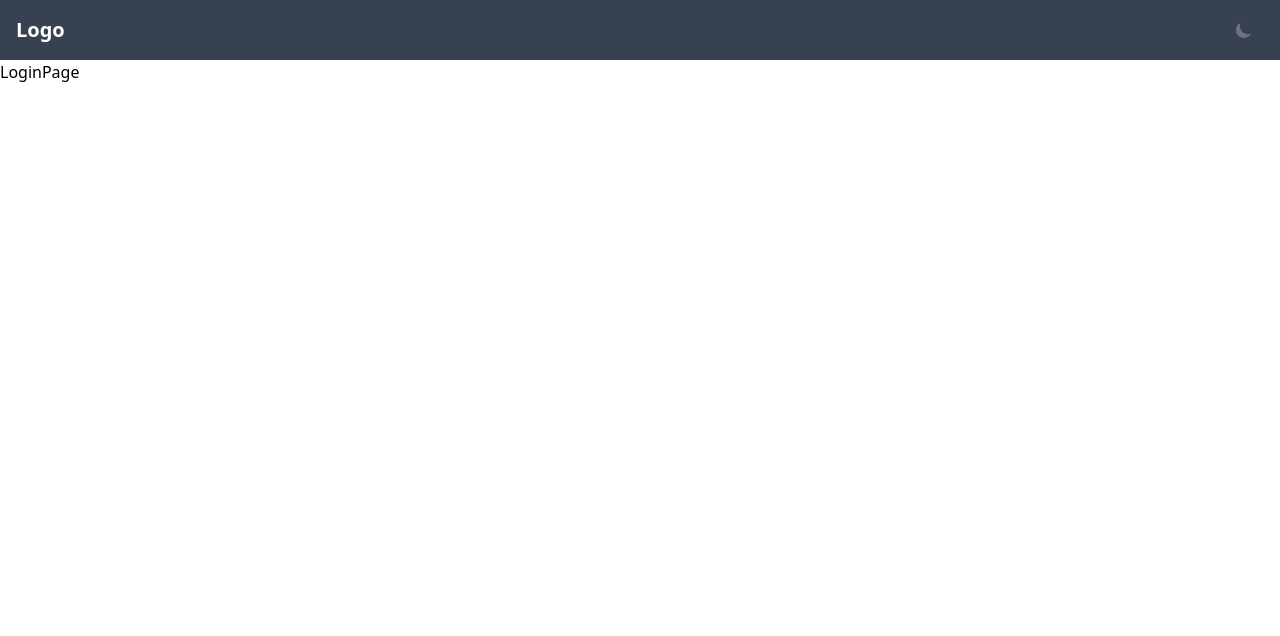
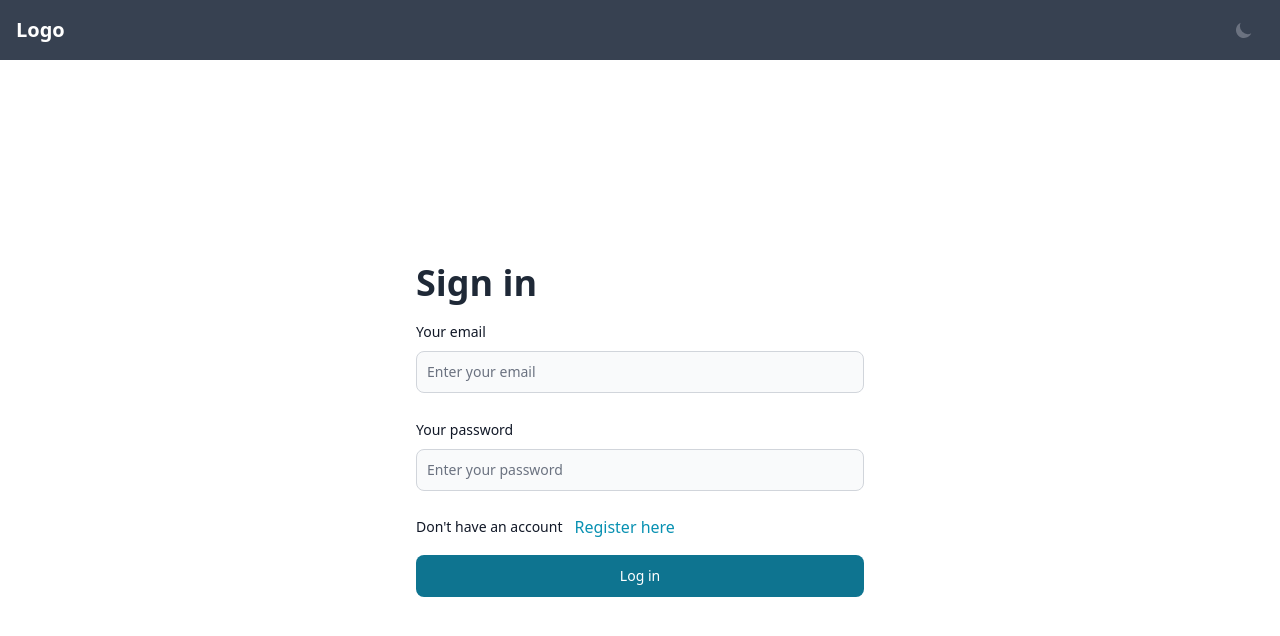
Before and after one commit to OliverDoan/frontend-boilerplate, a React (Vite) app: page /login in a window 1280 px wide. Shown: the top 636 px of the page. Built offline with nearby package versions, Linux system fonts and the light colour scheme.

Commit message:
feat: validate with react-hook-form

```diff
--- a/package.json
+++ b/package.json
@@ -21,11 +21,14 @@
     ]
   },
   "dependencies": {
+    "@hookform/resolvers": "^3.9.1",
     "flowbite": "^2.5.2",
     "flowbite-react": "^0.10.2",
     "react": "^18.3.1",
     "react-dom": "^18.3.1",
-    "react-router-dom": "^7.1.1"
+    "react-hook-form": "^7.54.2",
+    "react-router-dom": "^7.1.1",
+    "yup": "^1.6.1"
   },
   "devDependencies": {
     "@commitlint/cli": "^19.6.1",
--- a/src/pages/login/index.tsx
+++ b/src/pages/login/index.tsx
@@ -1,3 +1,68 @@
+import { yupResolver } from '@hookform/resolvers/yup'
+import { Button, Label, TextInput } from 'flowbite-react'
+import { useForm } from 'react-hook-form'
+import { schema, Schema } from 'src/utils/rules'
+
+type FormData = Pick<Schema, 'email' | 'password'>
+const loginSchema = schema.pick(['email', 'password'])
+
 export default function LoginPage() {
-  return <div>LoginPage</div>
+  const {
+    register,
+    handleSubmit,
+    formState: { errors }
+  } = useForm<FormData>({
+    resolver: yupResolver(loginSchema)
+  })
+
+  const onSubmit = (data: FormData) => console.log(data)
+
+  return (
+    <div className='dark:bg-gray-700 h-[calc(100vh-60px)]'>
+      <form
+        className='flex flex-col justify-center h-full max-w-md gap-4 mx-auto'
+        noValidate
+        onSubmit={handleSubmit(onSubmit)}
+      >
+        <Label className='text-4xl font-extrabold text-gray-800'>Sign in</Label>
+        <div>
+          <div className='block mb-2'>
+            <Label htmlFor='email' value='Your email' />
+          </div>
+          <TextInput
+            id='email'
+            type='email'
+            placeholder='Enter your email'
+            autoComplete='email'
+            required
+            {...register('email')}
+            color={errors.email?.message ? 'failure' : 'gray'}
+            helperText={<span className='font-medium'>{errors.email?.message}</span>}
+          />
+        </div>
+        <div>
+          <div className='block mb-2'>
+            <Label htmlFor='password' value='Your password' />
+          </div>
+          <TextInput
+            id='password'
+            type='password'
+            placeholder='Enter your password'
+            autoComplete='password'
+            required
+            {...register('password')}
+            color={errors.password?.message ? 'failure' : 'gray'}
+            helperText={<span className='font-medium'>{errors.password?.message}</span>}
+          />
+        </div>
+        <div className='flex items-center gap-2'>
+          <Label>Don't have an account</Label>
+          <a href='#' className='ml-1 text-cyan-600 hover:underline dark:text-cyan-500'>
+            Register here
+          </a>
+        </div>
+        <Button type='submit'>Log in</Button>
+      </form>
+    </div>
+  )
 }
--- /dev/null
+++ b/src/utils/rules.ts
@@ -0,0 +1,29 @@
+import * as yup from 'yup'
+
+const handleConfirmPasswordYup = (refString: string) => {
+  return yup
+    .string()
+    .required('Nhập lại password là bắt buộc')
+    .min(6, 'Độ dài từ 6 - 10 ký tự')
+    .max(10, 'Độ dài từ 6 - 10 ký tự')
+    .oneOf([yup.ref(refString)], 'Nhập lại password không khớp')
+}
+
+export const schema = yup.object({
+  email: yup
+    .string()
+    .required('Email là bắt buộc')
+    .email('Email không đúng định dạng')
+    .min(5, 'Độ dài từ 5 - 10 ký tự')
+    .max(10, 'Độ dài từ 5 - 10 ký tự'),
+
+  password: yup
+    .string()
+    .required('Password là bắt buộc')
+    .min(6, 'Độ dài từ 6 - 10 ký tự')
+    .max(10, 'Độ dài từ 6 - 10 ký tự'),
+
+  confirm_password: handleConfirmPasswordYup('password')
+})
+
+export type Schema = yup.InferType<typeof schema>
```
Also changed, not shown: 1 other file (tests, documents, lock files or other folders).
